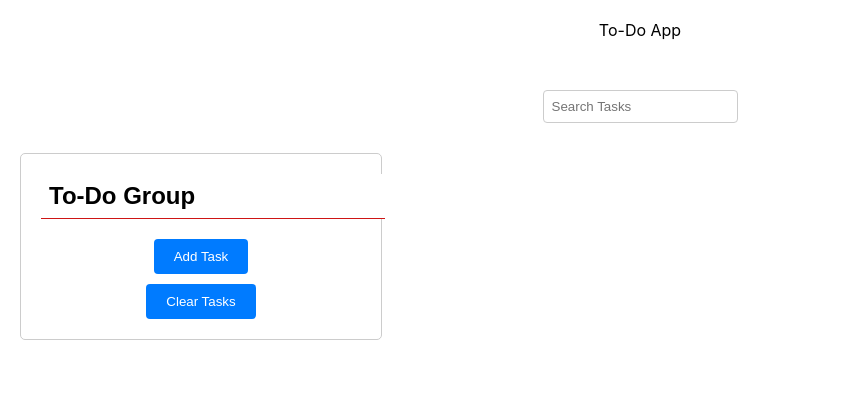
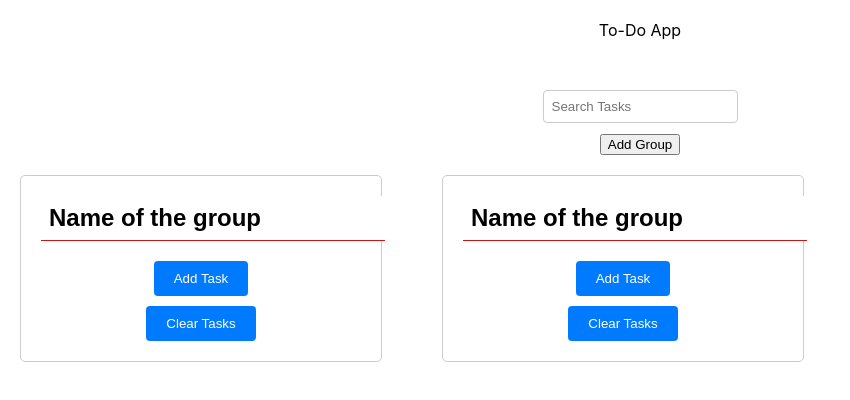
Before and after one commit to FAC29A/oskar-zukhra-react-to-do-app, a React (Create React App) app: page / in a window 1280 px wide. Shown: the top 400 px of the page, without its empty margins (0-850 px from the left). Built offline with nearby package versions, Linux system fonts and the light colour scheme; the HTML template or start-up script is replaced by a standard one.

Commit message:
Add GroupsContainer to wrap and add new groups

```diff
--- a/src/App.js
+++ b/src/App.js
@@ -1,5 +1,5 @@
 import './App.css';
-import Group from './Components/Group';
+import GroupsContainer from './Components/GroupsContainer';
 import Search from './Components/Search';
 
 function App() {
@@ -7,7 +7,7 @@ function App() {
     <div className="App">
       <header>To-Do App</header>
       <Search />
-      <Group />
+      <GroupsContainer />
     </div>
   );
 }
--- a/src/Components/Group.jsx
+++ b/src/Components/Group.jsx
@@ -5,7 +5,7 @@ import './Group.css';
 
 const Group = () => {
   const [tasks, setTasks] = useState([]);
-  const [groupName, setGroupName] = useState('To-Do Group');
+  const [groupName, setGroupName] = useState('Name of the group');
 
   // Function to handle adding a task
   const handleAddTask = (newTask) => {
--- /dev/null
+++ b/src/Components/GroupsContainer.css
@@ -0,0 +1,11 @@
+.groups-container {
+    display: flex;
+    flex-wrap: wrap;
+    gap: 20px;
+  }
+
+  @media (max-width: 768px) {
+    .groups-container {
+      flex-direction: column;
+    }
+  }
--- /dev/null
+++ b/src/Components/GroupsContainer.jsx
@@ -0,0 +1,26 @@
+import React, { useState } from 'react';
+import Group from './Group';
+import './GroupsContainer.css';
+
+const GroupsContainer = () => {
+  const [groups, setGroups] = useState([{ id: 1 }, { id: 2 }]); // Initial two groups
+
+  const addGroup = () => {
+    const newGroupId = groups.length + 1;
+    setGroups([...groups, { id: newGroupId }]);
+  };
+
+  return (
+    <>
+    <button onClick={addGroup}>Add Group</button>
+    <div className="groups-container">
+      {groups.map((group) => (
+        <Group key={group.id} />
+      ))}
+
+    </div>
+    </>
+  );
+};
+
+export default GroupsContainer;
```
